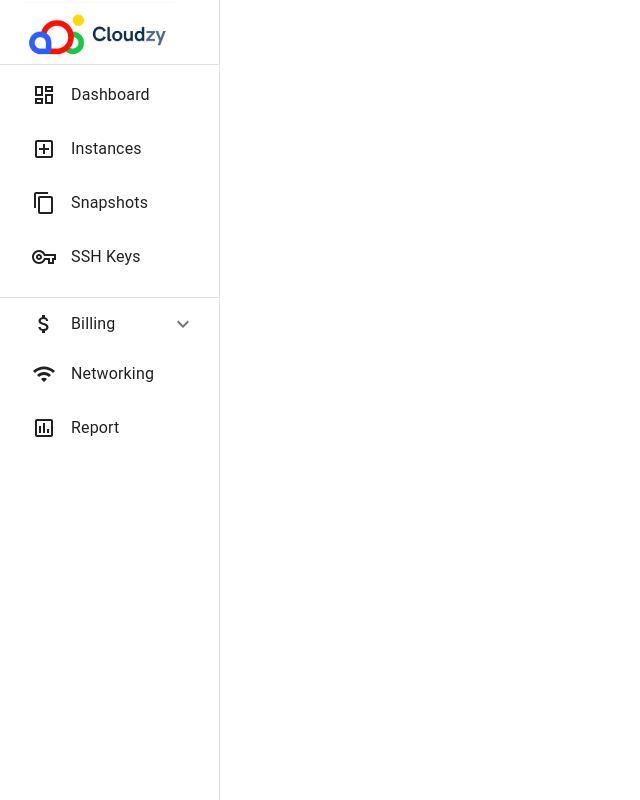
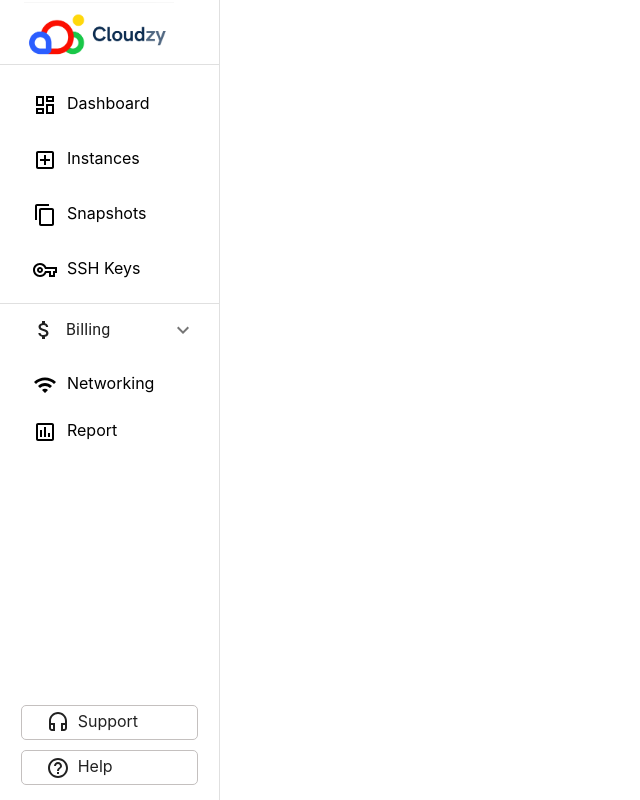
Before and after one commit to HaniyeAsadi/abrnoc-instance, a React (Create React App) app: page /sidebar in a window 1280 px wide. Shown: the whole page, without its empty margins (0-640 px from the left). Built offline with nearby package versions, Linux system fonts and the light colour scheme; no server answers.

Commit message:
edit sidebar- add some items

```diff
--- a/src/App.js
+++ b/src/App.js
@@ -1,7 +1,6 @@
 import { BrowserRouter as Router, Routes, Route} from 'react-router-dom'
 import './App.css';
 import Sidebar from './components/Sidebar';
-
 function App() {
   return (
     <Router>
--- a/src/components/Sidebar.css
+++ b/src/components/Sidebar.css
@@ -1,9 +1,10 @@
-.drawer {
-    width: 20vh !important;
-    background-color: black !important;
+.drawer-content {
+    display: flex;
+    /* width: 20vh !important;
+    background-color: black !important; */
 }
 .listItems .text {
-    margin-left: 15px !important;
+    margin-left: 10px !important;
 }
 .logo {
     width: 150px !important;
@@ -15,3 +16,65 @@
 #expandButtonItem {
     margin-left: 16px;
 }
+.collapse-menu {
+    margin-left: 30px;
+}
+.sidebar-boxes{
+    /* border-radius: 10px !important; */
+    /* box-sizing: border-box; */
+    /* margin: 10px; */
+    /* height: 450px; */
+    display: flex;
+    margin-top: auto;
+    margin-bottom: 15px;
+    /* justify-content: space-around; */
+    text-align: center;
+    align-items: center;
+    /* justify-content: space-between; */
+    flex-direction: column;
+    border-radius: 13px;
+    /* background-color: #7b2a2a; */
+}
+.sidebar-boxes .box {
+    width: 80%;
+    border: 1px solid rgb(196, 192, 191);
+    border-radius: 5px;
+    margin: 10px auto auto auto;
+    padding: 5px 0 0;
+    align-content: center;
+    text-align: left;
+}
+.sidebar-grid {
+    display: flex;
+    justify-content: center;
+    text-align: center;
+}
+.grid-container{
+    width: 70%;
+    display: flex;
+    justify-content: center;
+}
+.clicked-item {
+    background-color: #2c5eff !important;
+    color: white !important;
+}
+.sidebar-item {
+    width: 85% !important;
+    height: 25% !important;
+    border: 2px;
+    border-radius: 4px;
+    display: flex;
+    align-items: center;
+    align-content: center;
+    justify-content: center;
+    cursor: pointer;
+    margin: 12px auto 12px auto !important;
+    color: blac;
+}
+.navigate {
+    text-decoration: none;
+    color: black;
+}
+.navigate:visited {
+    color: black;
+}
--- a/src/components/Sidebar.js
+++ b/src/components/Sidebar.js
@@ -1,13 +1,11 @@
 import * as React from 'react';
-import Box from '@mui/material/Box';
 import Drawer from '@mui/material/Drawer';
-import AppBar from '@mui/material/AppBar';
+// import AppBar from '@mui/material/AppBar';
 import Toolbar from '@mui/material/Toolbar';
 import List from '@mui/material/List';
 import Divider from '@mui/material/Divider';
 import ListItem from '@mui/material/ListItem';
 import ListItemButton from '@mui/material/ListItemButton';
-import ListItemIcon from '@mui/material/ListItemIcon';
 import ListItemText from '@mui/material/ListItemText';
 import DashboardOutlinedIcon from '@mui/icons-material/DashboardOutlined';
 import AddBoxOutlinedIcon from '@mui/icons-material/AddBoxOutlined';
@@ -20,23 +18,20 @@ import ExpandLess from '@mui/icons-material/ExpandLess';
 import ExpandMore from '@mui/icons-material/ExpandMore';
 import Collapse from '@mui/material/Collapse';
 import IconButton from '@mui/material/IconButton';
-import axios from 'axios';
+import HeadsetOutlinedIcon from '@mui/icons-material/HeadsetOutlined';
+import HelpOutlineOutlinedIcon from '@mui/icons-material/HelpOutlineOutlined';
+import Box from '@mui/material/Box';
+import Grid from '@mui/material/Grid';
+// import Typography from '@mui/material/Typography';
+import { Link, useLocation } from 'react-router-dom';
 import './Sidebar.css';
 import '../App.css';
 
 const drawerWidth = 220;
 
-export default function PermanentDrawerLeft() {
-  React.useEffect(() => {
-    axios.get('https://assignment.abrnoc.com/regions')
-    .then((response) => {
-      console.log(response);
-    })
-    .catch((err) => {
-      console.log(err);
-    });
-  }, []);
+const Sidebar = () =>{
   const [open, setOpen] = React.useState(false);
+  const location = useLocation();
   const handleOpen = () => {
     setOpen(!open);
   }
@@ -54,12 +49,9 @@ export default function PermanentDrawerLeft() {
         </Toolbar>
       </AppBar> */}
       <Drawer
-        // className="App-header"
-        // sx={{
-        //     width: drawerWidth
-        // }}
         sx={{
           width: drawerWidth,
+          height: '50vh',
           flexShrink: 0,
           '& .MuiDrawer-paper': {
             width: drawerWidth,
@@ -68,40 +60,72 @@ export default function PermanentDrawerLeft() {
         }}
         variant="permanent"
         anchor="left"
+        className='drawer-content'
       >
         <Toolbar>
-          <img className='logo' src="/cloudzy.png"></img>
+          <img className='logo' src="/cloudzy.png" alt="Cloudzy"></img>
         </Toolbar>
         <Divider />
         <List>
-            <ListItemButton className='listItems'>
-                <ListItem>
+          <Link to="/dashboard" className='navigate'>
+            <Box
+              className={location.pathname === "/dashboard" ? "sidebar-item clicked-item" : "sidebar-item"}
+            >
+              <Grid container spacing={2} className='grid-container '>
+                <Grid item md={2} sm={2} xs={2}>
                   <DashboardOutlinedIcon />
-                    <ListItemText primary={"Dashboard"} className='text'/>
-                </ListItem>
-            </ListItemButton>
-            <ListItemButton  className='listItems'>
-                <ListItem>
+                </Grid>
+                <Grid item md={8} sm={8} xs={8}>
+                  Dashboard
+                </Grid>
+              </Grid>
+            </Box>
+          </Link>
+          <Link to="/instances" className='navigate'>
+            <Box
+              className={location.pathname === "/instances" ? "sidebar-item clicked-item" : "sidebar-item"}
+            >
+              <Grid container spacing={2} className='grid-container '>
+                <Grid item md={2} sm={2} xs={2}>
                   <AddBoxOutlinedIcon />
-                    <ListItemText primary={"Instances"} className='text'/>
-                </ListItem>
-            </ListItemButton>
-            <ListItemButton className='listItems'>
-                <ListItem>
+                </Grid>
+                <Grid item md={8} sm={8} xs={8}>
+                  Instances
+                </Grid>
+              </Grid>
+            </Box>
+          </Link>
+          <Link to="/snapshots" className='navigate'>
+            <Box
+              className={location.pathname === "/snapshots" ? "sidebar-item clicked-item" : "sidebar-item"}
+            >
+              <Grid container spacing={2} className='grid-container '>
+                <Grid item md={2} sm={2} xs={2}>
                   <ContentCopyOutlinedIcon />
-                    <ListItemText primary={"Snapshots"} className='text'/>
-                </ListItem>
-            </ListItemButton>
-            <ListItemButton className='listItems'>
-                <ListItem>
+                </Grid>
+                <Grid item md={8} sm={8} xs={8}>
+                  Snapshots
+                </Grid>
+              </Grid>
+            </Box>
+          </Link>
+          <Link to="/sshkeys" className='navigate'>
+            <Box
+              className={location.pathname === "/sshkeys" ? "sidebar-item clicked-item" : "sidebar-item"}
+            >
+              <Grid container spacing={2} className='grid-container '>
+                <Grid item md={2} sm={2} xs={2}>
                   <VpnKeyOutlinedIcon />
-                    <ListItemText primary={"SSH Keys"} className='text'/>
-                </ListItem>
-            </ListItemButton>
+                </Grid>
+                <Grid item md={8} sm={8} xs={8}>
+                  SSH Keys
+                </Grid>
+              </Grid>
+            </Box>
+          </Link>
         </List>
-        <Divider />
+        <Divider style={{marginTop: '50px'}}/>
         <List>
-            {/* <ListItemButton onClick={handleOpen} className='listItems'> */}
           <ListItem className='listItems' >
             <AttachMoneyOutlinedIcon id="expandButtonItem" />
             <ListItemText primary={"Billing"} className='text'/>
@@ -109,34 +133,77 @@ export default function PermanentDrawerLeft() {
               {open ? <ExpandLess /> : <ExpandMore />}
             </IconButton>
           </ListItem>
-            {/* </ListItemButton> */}
           {open ? (
-              <Collapse in={open} timeout="auto" unmountOnExit>
-                  <List disablePadding>
-                  <ListItemButton >
-                      <ListItemIcon>
+            <Collapse className='collapse-menu' in={open} timeout="auto" unmountOnExit >
+              <Link to="/bill" className='navigate'>
+                <Box
+                  className={location.pathname === "/bill" ? "sidebar-item clicked-item" : "sidebar-item"}
+                >
+                  <Grid container spacing={2} className='grid-container '>
+                    <Grid item md={2} sm={2} xs={2}>
                       <AttachMoneyOutlinedIcon />
-                      </ListItemIcon>
-                      <ListItemText primary="Bill" />
-                  </ListItemButton>
+                    </Grid>
+                    <Grid item md={8} sm={8} xs={8}>
+                      Bill
+                    </Grid>
+                  </Grid>
+                </Box>
+              </Link>
+            </Collapse>
+          ) : null}
+          <Link to="/networking" className='navigate'>
+            <Box
+              className={location.pathname === "/networking" ? "sidebar-item clicked-item" : "sidebar-item"}
+            >
+              <Grid container spacing={2} className='grid-container '>
+                <Grid item md={2} sm={2} xs={2}>
+                  <WifiOutlinedIcon />
+                </Grid>
+                <Grid item md={8} sm={8} xs={8}>
+                  Networking
+                </Grid>
+              </Grid>
+            </Box>
+          </Link>
+          <Link to="/report" className='navigate'>
+            <Box
+              className={location.pathname === "/report" ? "sidebar-item clicked-item" : "sidebar-item"}
+            >
+              <Grid container spacing={2} className='grid-container '>
+                <Grid item md={2} sm={2} xs={2}>
+                  <AssessmentOutlinedIcon />
+                </Grid>
+                <Grid item md={8} sm={8} xs={8}>
+                  Report
+                </Grid>
+              </Grid>
+            </Box>
+          </Link>
         </List>
-              </Collapse>
-            ) : null
-            }
-            <ListItemButton className='listItems'>
-                <ListItem>
-                    <WifiOutlinedIcon />
-                    <ListItemText primary={"Networking"} className='text'/>
-                </ListItem>
-            </ListItemButton>
-            <ListItemButton className='listItems'>
-                <ListItem>
-                    <AssessmentOutlinedIcon />
-                    <ListItemText primary={"Report"} className='text'/>
-                </ListItem>
-            </ListItemButton>
-        </List>
+        <div className="sidebar-boxes">
+          <Box className="box">
+            <Grid container spacing={2} className='grid-container'>
+              <Grid item md={2} sm={2} xs={2}>
+                <HeadsetOutlinedIcon />
+              </Grid>
+              <Grid item md={7} sm={8} xs={8}>
+                Support
+              </Grid>
+            </Grid>
+          </Box>
+          <Box className="box">
+            <Grid container spacing={2} className='grid-container'>
+              <Grid item md={2} sm={2} xs={2}>
+                <HelpOutlineOutlinedIcon />
+              </Grid>
+              <Grid item md={7} sm={8} xs={8}>
+                Help
+              </Grid>
+            </Grid>
+          </Box>
+        </div>
       </Drawer>
     </Box>
   );
 }
+export default Sidebar;
```
Lines whose indentation alone changed are shown as unchanged.
